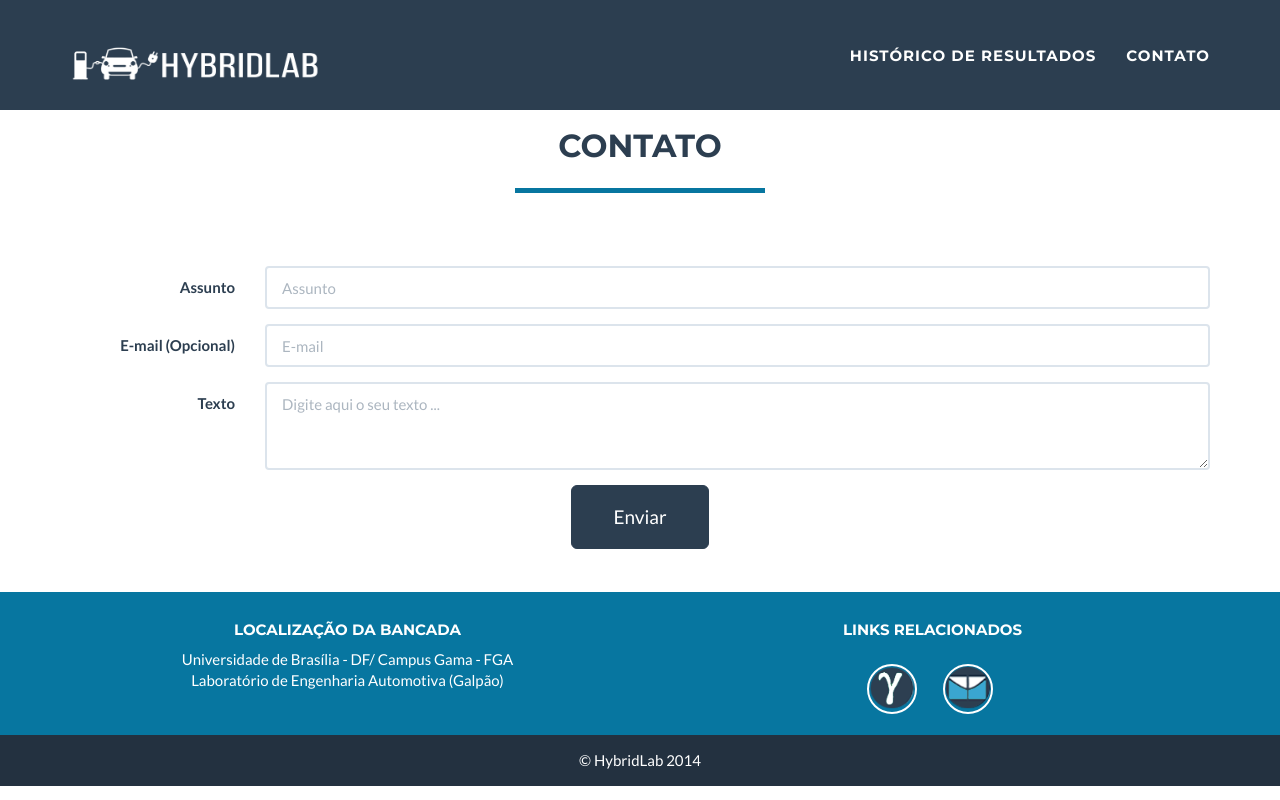
After one commit to anapaulavnoronha/hybridlab, a Django app: template hybridlab/templates/contact.html in a window 1280 px wide. The commit adds this page. Run offline with Django 3.2, Linux system fonts and the light colour scheme; the template is opened without the code that fills it, so the values that code supplies are empty; parts of the project's set-up code (start-up, migrations or seed data) failed here and were passed over; some libraries are stand-ins or nearby versions.

Commit message:
Adicionando funcionamento para tela de contato

```diff
--- a/hybridlab/hybridlab/settings.py
+++ b/hybridlab/hybridlab/settings.py
@@ -104,3 +104,5 @@ TEMPLATE_DIRS = (
 #     '--cover-html',
 #     '--cover-package=core,chart',
 # ]
+
+EMAIL_BACKEND = 'django.core.mail.backends.console.EmailBackend'
--- a/hybridlab/hybridlab/urls.py
+++ b/hybridlab/hybridlab/urls.py
@@ -7,11 +7,14 @@ admin.autodiscover()
 urlpatterns = patterns('',
     # Examples:
     url(r'^$', 'core.views.home', name='home'),
-    url(r'^contato/$', 'contact.views.contact', name='contact'),
     url(r'^historico/$', chart.views.ListSimulationtView.as_view(), name='history'),
     url(r'^historico/(?P<SimuId>\d+)/$', chart.views.resultados, name='resultados'),
     # url(r'^$', 'hybridlab.views.home', name='home'),
     # url(r'^blog/', include('blog.urls')),
 
     url(r'^admin/', include(admin.site.urls)),
+    url(r'^contact/$', 'contact.views.contact', name='contact'),
+    url(r'^thanks/$', 'contact.views.thanks', name='thanks'),
+
+
 )
--- /dev/null
+++ b/hybridlab/templates/contact.html
@@ -0,0 +1,165 @@
+    <!DOCTYPE html>
+    <html lang="en">
+
+    <head>
+
+        <meta charset="utf-8">
+        <meta http-equiv="X-UA-Compatible" content="IE=edge">
+        <meta name="viewport" content="width=device-width, initial-scale=1">
+        <meta name="description" content="">
+        <meta name="author" content="">
+
+        <title>HybridLab</title>
+        {% load staticfiles %}
+        <!-- Bootstrap Core CSS - Uses Bootswatch Flatly Theme: http://bootswatch.com/flatly/ -->
+        <link href="{% static "core/bootstrap-3.2.0-dist/css/bootstrap.min.css" %}" rel="stylesheet">
+
+        <!-- Custom CSS -->
+        <link href="{% static "core/bootstrap-3.2.0-dist/css/freelancer.css" %}" rel="stylesheet">
+
+        <!-- Custom Fonts -->
+        <link href="font-awesome-4.1.0/css/font-awesome.min.css" rel="stylesheet" type="text/css">
+        <link href="http://fonts.googleapis.com/css?family=Montserrat:400,700" rel="stylesheet" type="text/css">
+        <link href="http://fonts.googleapis.com/css?family=Lato:400,700,400italic,700italic" rel="stylesheet" type="text/css">
+
+        <link href="//maxcdn.bootstrapcdn.com/font-awesome/4.2.0/css/font-awesome.min.css" rel="stylesheet">
+        <script src="http://ajax.googleapis.com/ajax/libs/jquery/1.7.1/jquery.min.js" type="text/javascript"></script>
+        <script src="http://code.highcharts.com/highcharts.js"></script>
+        <script src="http://code.highcharts.com/modules/exporting.js"></script>
+    </head>
+
+    <body id="page-top" class="index">
+
+        <!-- Navigation -->
+        <nav class="navbar navbar-default navbar-fixed-top">
+            <div class="container">
+                <!-- Brand and toggle get grouped for better mobile display -->
+                <div class="navbar-header page-scroll">
+                    <button type="button" class="navbar-toggle" data-toggle="collapse" data-target="#bs-example-navbar-collapse-1">
+                        <span class="sr-only">Toggle navigation</span>
+                        <span class="icon-bar"></span>
+                        <span class="icon-bar"></span>
+                        <span class="icon-bar"></span>
+                    </button>
+                    <a class="navbar-brand" href="/"><img class="img-responsive" src="{% static "core/bootstrap-3.2.0-dist/img/logo_vetor.png"%}" alt="" height="250" width="250"></a>
+                </div>
+
+                <!-- Collect the nav links, forms, and other content for toggling -->
+                <div class="collapse navbar-collapse" id="bs-example-navbar-collapse-1">
+                    <ul class="nav navbar-nav navbar-right">
+                        <li class="hidden">
+                            <a href="/"></a>
+                        </li>
+                        <li class="page-scroll">
+                            <a href="/historico">Histórico de Resultados</a>
+                        </li>
+                        <li class="page-scroll">
+                            <a href="/contact">Contato</a>
+                        </li>
+                    </ul>
+                </div>
+                <!-- /.container-fluid -->
+            </nav>
+
+            {% block title %}Contact Form{% endblock %}
+
+            {% block 'content' %}
+            <br><br><br><br><br>
+
+            <div class="col-lg-12 text-center">
+                <h2>Contato</h2>
+                <hr class="star-primary">
+            </div>
+            <br><br>
+            <div class="container">
+                <div class="row">
+                    <div class="col-lg-12">
+                        <br><br>
+
+                        {% if errors %}
+                        <ul>
+                            {% for error in errors %}
+                            <li>{{ error }}</li>
+                            {% endfor %}
+                        </ul>
+                        {% endif %}
+
+                        <form action="/contact/" class="form-horizontal" method="post">{% csrf_token %}
+
+
+                            <div class="form-group">
+                                <label for="nome" class="col-sm-2 control-label">Assunto</label>
+                                <div class="col-sm-10">
+                                    <input type="text" class="form-control"  name="subject" placeholder="Assunto">
+                                </div>
+                            </div>
+                            <div class="form-group">
+                                <label for="email" class="col-sm-2 control-label">E-mail (Opcional)</label>
+                                <div class="col-sm-10">
+                                    <input type="email" class="form-control" name="email" placeholder="E-mail">
+                                </div>
+                            </div>
+                            <div class="form-group">
+                                <label for="T" class="col-sm-2 control-label">Texto</label>
+                                <div class="col-sm-10">
+                                    <textarea class="form-control" name="message" rows="3" placeholder="Digite aqui o seu texto ..."></textarea>
+                                </div>
+                            </div>
+
+                            <center>
+                                <button type="submit" value="Submit"class="btn btn-primary btn-lg">&nbsp;&nbsp;&nbsp;&nbsp;Enviar&nbsp;&nbsp;&nbsp;&nbsp;</button>
+                            </center>
+                            <br><br>
+                        </form>
+                    </div>
+                </div>
+            </div>
+            {% endblock %}
+
+            <!-- Footer -->
+            <footer class="text-center">
+                <div class="footer-above">
+                    <div class="container">
+                        <div class="row">
+                            <div class="footer-col col-md-6">
+                                <h5>Localização da Bancada</h5>
+                                Universidade de Brasília - DF/ Campus Gama - FGA <br> Laboratório de Engenharia Automotiva (Galpão)
+                            </div>
+                            <div class="footer-col col-md-6">
+                                <h5>Links Relacionados</h5>
+                                <ul class="list-inline">
+                                    <li>
+                                        <a href="#" class="btn-social btn-outline">
+                                            <img class="img-responsive" src="{% static "core/bootstrap-3.2.0-dist/img/icone_fga.png"%}" alt="" height="30" width="50">
+                                        </a>
+                                    </li>
+                                    <li>
+                                    </li>
+                                    <li>
+                                        <a href="#" class="btn-social btn-outline">
+                                            <img class="img-responsive" src="{% static "core/bootstrap-3.2.0-dist/img/icone_unb.png"%}" alt="" height="30" width="50">
+                                        </a>
+                                    </li>
+
+                                </ul>
+                            </div>
+                        </div>
+                    </div>
+                </div>
+                <div class="footer-below">
+                    <div class="container">
+                        <div class="row">
+                            <div class="col-lg-12">
+                                &copy; HybridLab 2014
+                            </div>
+                        </div>
+                    </div>
+                </div>
+            </footer>
+
+            <!-- Scroll to Top Button (Only visible on small and extra-small screen sizes) -->
+            <div class="scroll-top page-scroll visible-xs visble-sm">
+                <a class="btn btn-primary" href="#page-top">
+                    <i class="fa fa-chevron-up"></i>
+                </a>
+            </div>
--- a/hybridlab/templates/index.html
+++ b/hybridlab/templates/index.html
@@ -299,7 +299,7 @@
                     </div>
                     <div class="col-sm-2 portfolio-item">
                         <a class="portfolio-link" data-toggle="modal">
-                             <img class="img-responsive" src="{% static "core/bootstrap-3.2.0-dist/img/icone_eletronica.png"%}" alt="" height="150" width="150">
+                             <img class="img-responsive" src="{% static "core/bootstrap-3.2.0-dist/img/sylvia.png"%}" alt="" height="150" width="150">
                         </a>
                         <div class="col-md-2 text-center">
                         <h5>&nbsp;&nbsp;&nbsp;&nbsp;&nbsp;&nbsp;Sylvia<br>&nbsp;&nbsp;&nbsp;&nbsp;&nbsp;&nbsp;Faria</h5>
```
Also changed, not shown: hybridlab/templates/contato.html (deleted, +0 -61 lines), hybridlab/templates/thanks.html (renamed from hybridlab/templates/base.html, +10 -60 lines), hybridlab/static/core/bootstrap-3.2.0-dist/img/sylvia.png (added).
